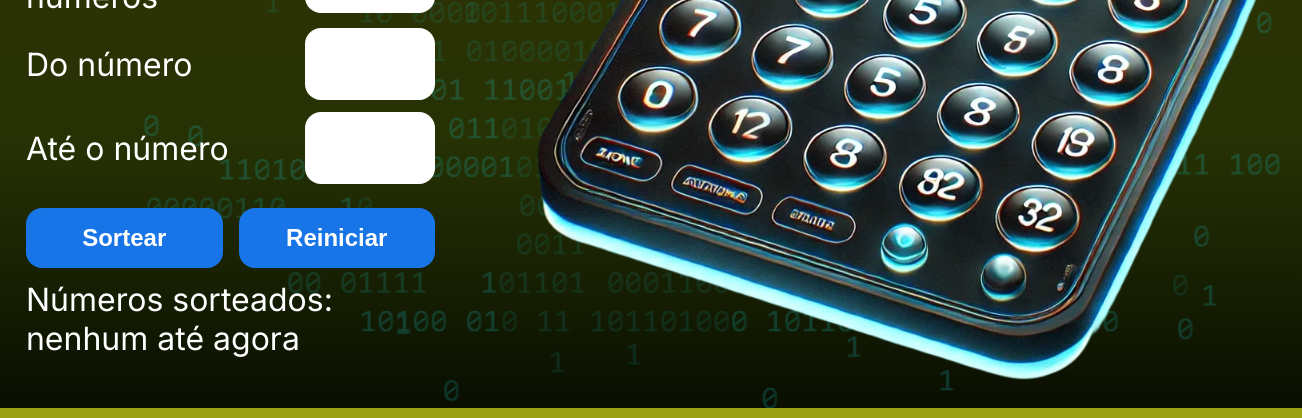
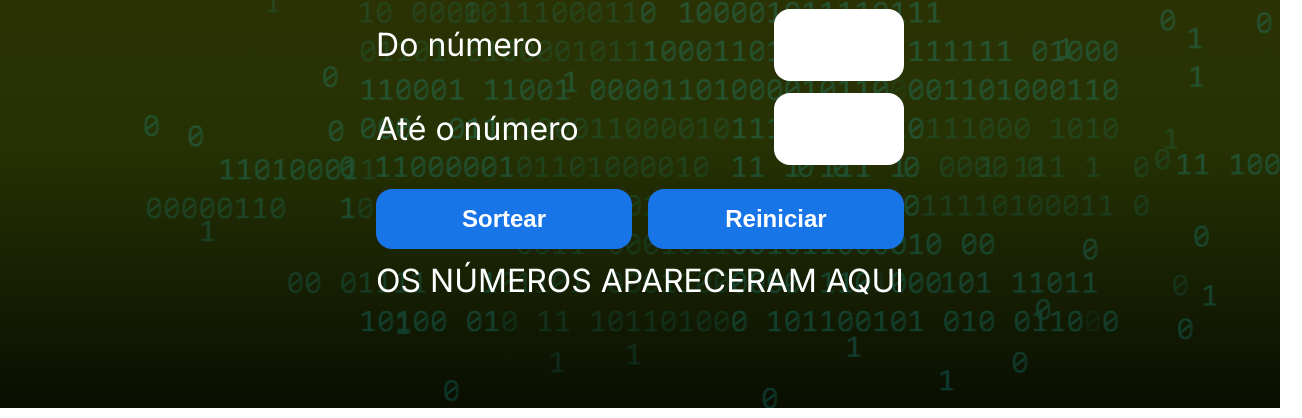
Before and after one commit to LidiaPizzatto/SorteadorDeNumeros, a plain HTML site: page index.html in a window 1280 px wide. Both pictures are taken after a click on the button "Reiniciar". Shown: the part 392-810 px from the top of the page, 1302 px wide, since content can reach past the window. Drawn offline with Linux system fonts and the light colour scheme.

Commit message:
figura e texto

```diff
--- a/app.js
+++ b/app.js
@@ -37,6 +37,6 @@ function reiniciar() {
     document.getElementById('quantidade').value = '';
     document.getElementById('de').value = '';
     document.getElementById('ate').value = '';
-    document.getElementById('resultado').innerHTML = '<label class="texto__paragrafo">Números sorteados: nenhum até agora</label>';
+    document.getElementById('resultado').innerHTML = '<label class="texto__paragrafo">OS NÚMEROS APARECERAM AQUI</label>';
     statusBotaoReiniciar();
 }
--- a/index.html
+++ b/index.html
@@ -40,13 +40,11 @@
                 </div>
 
                 <div class="container__texto" id="resultado">
-                    <label class="texto__paragrafo">Números sorteados:  nenhum até agora</label>
+                    <label class="texto__paragrafo"> OS NÚMEROS APARECERAM AQUI</label>
                 </div>
             </div>
 
-            <img src="./img/sorteador.png" alt="Umsorteador de numeros" class="container__imagem-maquina" />
-        </div>
-    </div>
+
 
     <script src="app.js" defer></script>
 </body>
```
